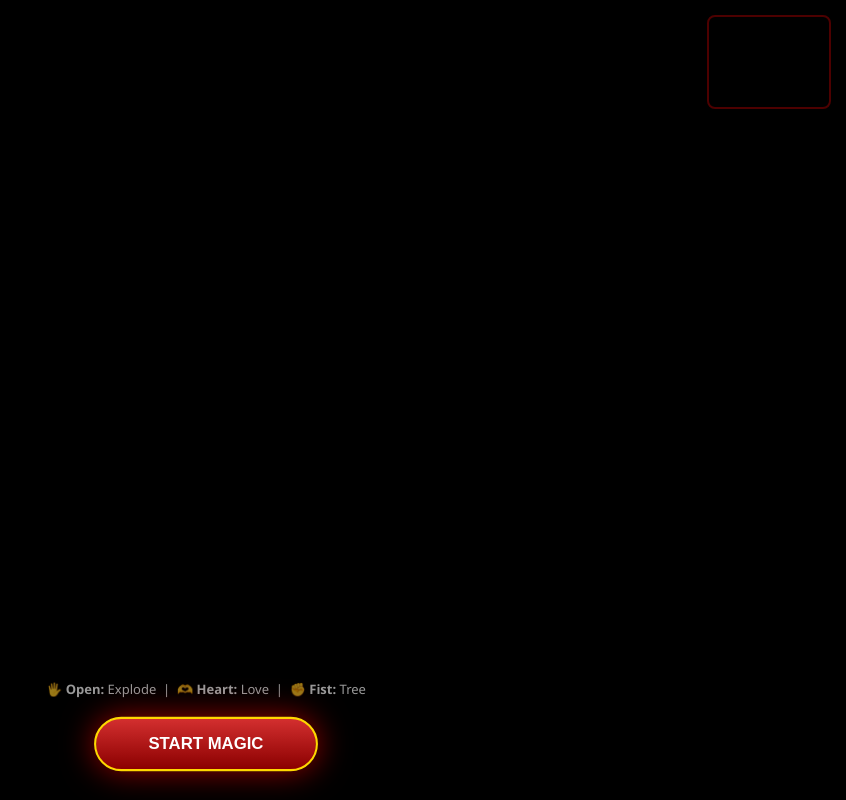
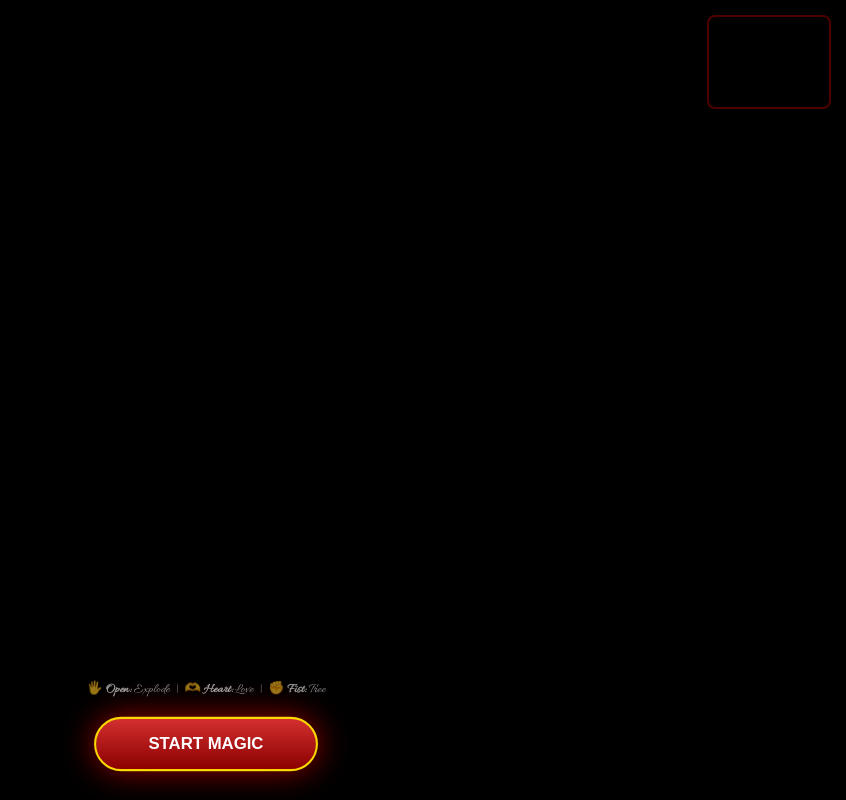
Before and after one commit to techno2006/giang-sinh-cua-knhi, a plain HTML site: page xmas/index.html in a window 1280 px wide. Shown: the whole page, without its empty margins (434-1280 px from the left). Drawn offline with nearby package versions, Linux system fonts and the light colour scheme.

Commit message:
Update index.html

```diff
--- a/xmas/index.html
+++ b/xmas/index.html
@@ -12,7 +12,7 @@
     <script src="https://cdn.jsdelivr.net/npm/@mediapipe/hands/hands.js" crossorigin="anonymous"></script>
 
     <style>
-        body { margin: 0; overflow: hidden; background-color: #000000; font-family: 'Segoe UI', sans-serif; }
+        body { margin: 0; overflow: hidden; background-color: #000000; font-family: 'Allura', cursive; }
         #canvas-container { width: 100%; height: 100vh; display: block; }
 
         /* UI Center Vandiep */
```
